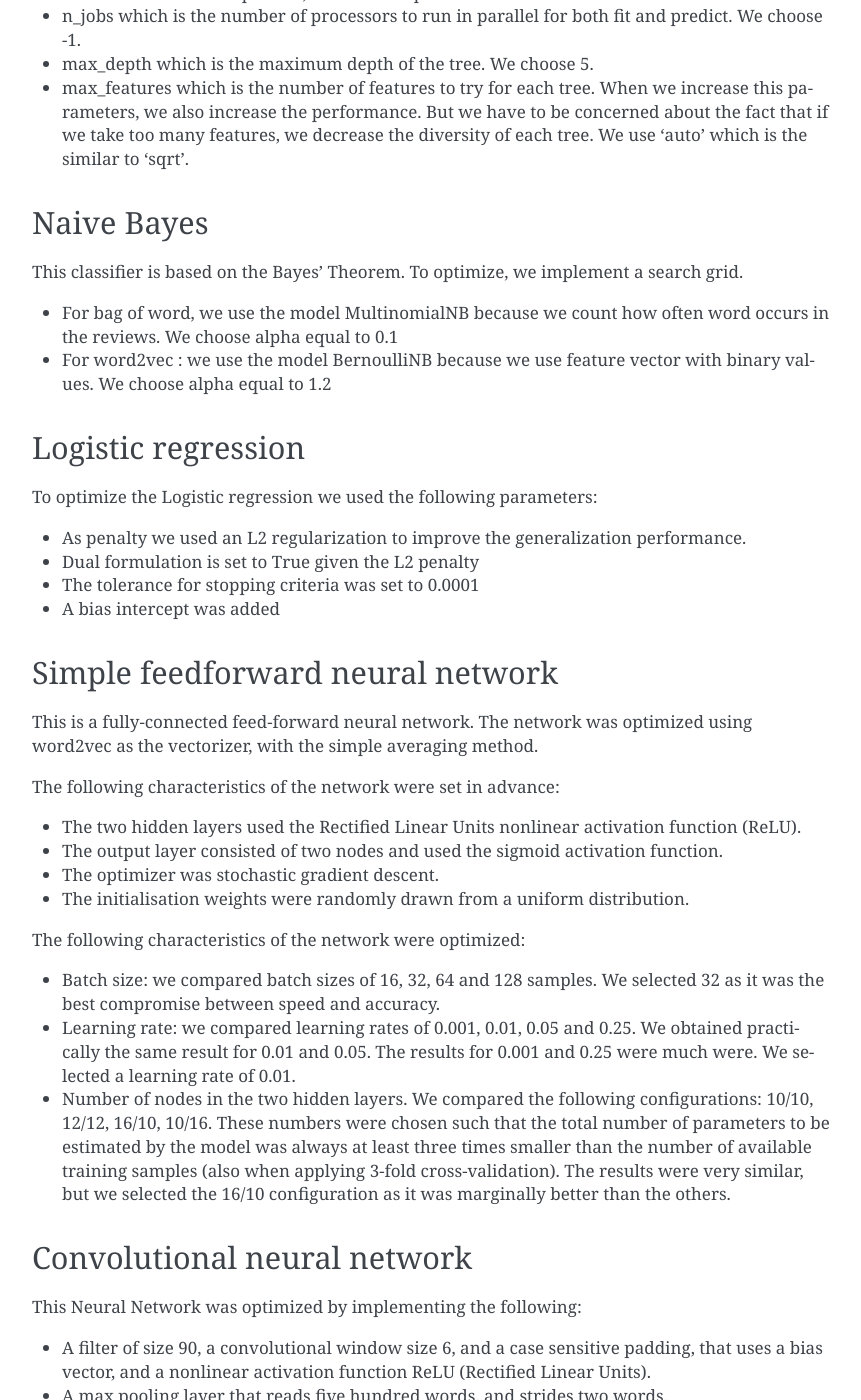
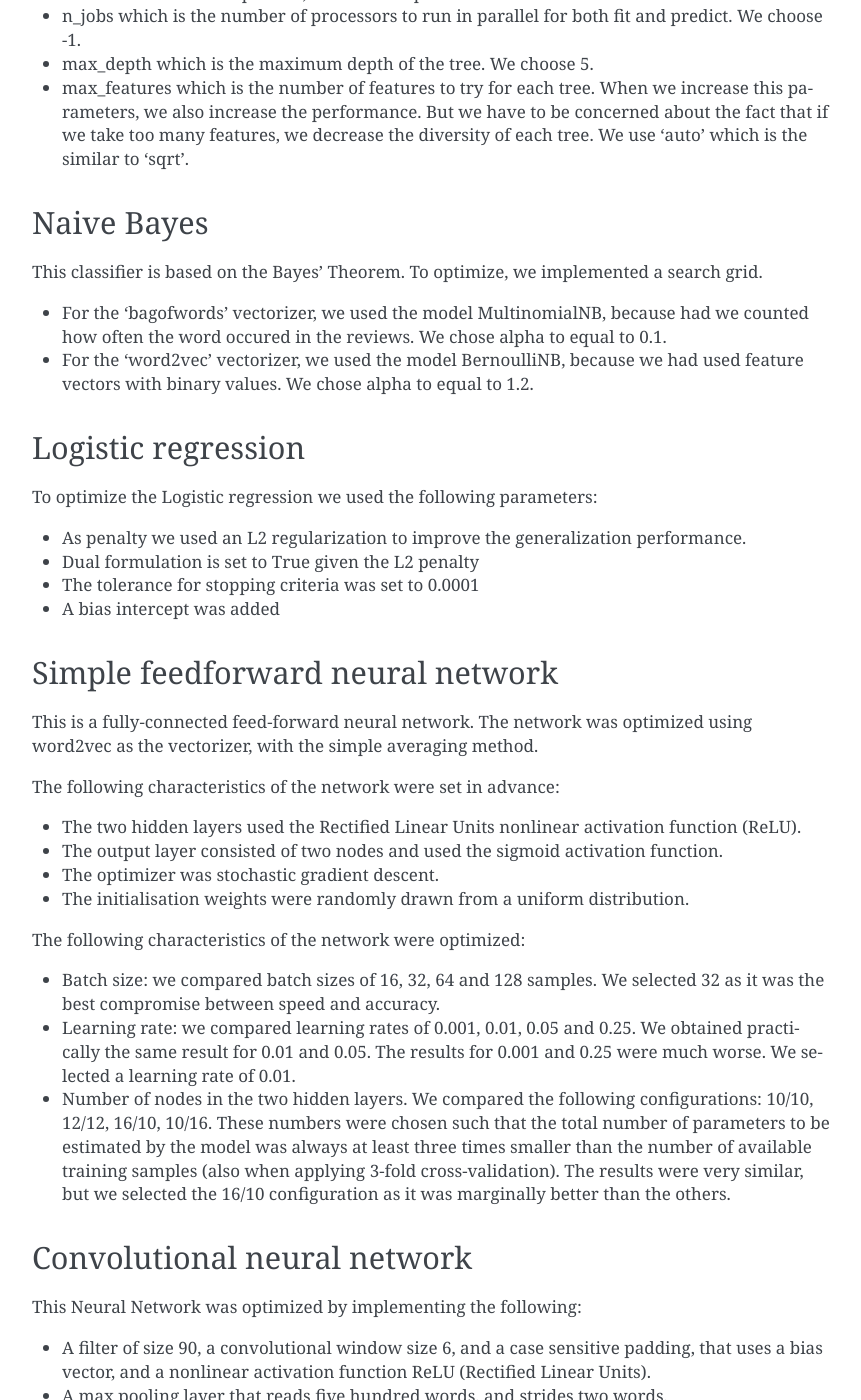
Before and after one commit to mlp2018/BagofWords, a Sphinx documentation site: the page built from doc/index.rst, in a window 1280 px wide and 1400 px high, scrolled down 381 px. Shown: the whole window, without its empty margins (218-1079 px from the left). Built offline with Sphinx 7.4.7, drawn with Linux system fonts in a browser that asks for light colours.

Commit message:
Fixed typos in the online documentation.

```diff
--- a/doc/index.rst
+++ b/doc/index.rst
@@ -20,10 +20,10 @@ In order to optimize the Random Forest classifier, we played with the following
 
 Naive Bayes
 **********************
-This classifier is based on the Bayes’ Theorem. To optimize, we implement a search grid.
+This classifier is based on the Bayes’ Theorem. To optimize, we implemented a search grid.
 
-* For bag of word, we use the model MultinomialNB because we count how often word occurs in the reviews. We choose alpha equal to 0.1
-* For word2vec : we use the model BernoulliNB because we use feature vector with binary values. We choose alpha equal to 1.2
+* For the 'bagofwords' vectorizer, we used the model MultinomialNB, because had we counted how often the word occured in the reviews. We chose alpha to equal to 0.1.
+* For the 'word2vec' vectorizer, we used the model BernoulliNB, because we had used feature vectors with binary values. We chose alpha to equal to 1.2.
 
 Logistic regression
 **********************
@@ -48,7 +48,7 @@ The following characteristics of the network were set in advance:
 The following characteristics of the network were optimized:
 
 * Batch size: we compared batch sizes of 16, 32, 64 and 128 samples. We selected 32 as it was the best compromise between speed and accuracy.
-* Learning rate: we compared learning rates of 0.001, 0.01, 0.05 and 0.25. We obtained practically the same result for 0.01 and 0.05. The results for 0.001 and 0.25 were much were. We selected a learning rate of 0.01.
+* Learning rate: we compared learning rates of 0.001, 0.01, 0.05 and 0.25. We obtained practically the same result for 0.01 and 0.05. The results for 0.001 and 0.25 were much worse. We selected a learning rate of 0.01.
 * Number of nodes in the two hidden layers. We compared the following configurations: 10/10,  12/12, 16/10, 10/16. These numbers were chosen such that the total number of parameters to be estimated by the model was always at least three times smaller than the number of available training samples (also when applying 3-fold cross-validation). The results were very similar, but we selected the 16/10 configuration as it was marginally better than the others.
 
 Convolutional neural network
```
